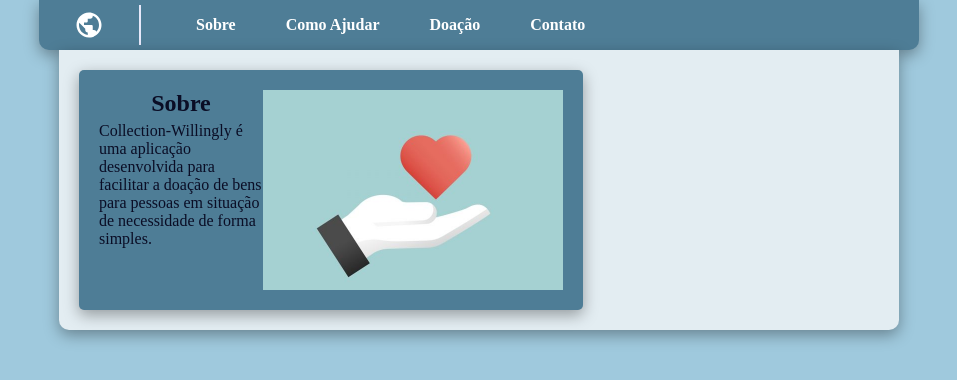
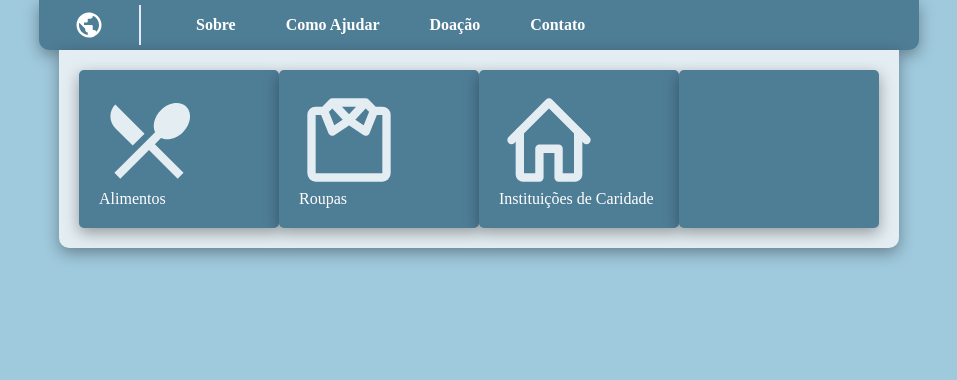
Before and after one commit to M4rc1an0/collection-willingly, a Next.js app: page /home-page in a window 1280 px wide. Shown: the top 380 px of the page, without its empty margins (161-1118 px from the left). Built offline with nearby package versions, Linux system fonts and the light colour scheme.

Commit message:
montagem-primeira-pagina

```diff
--- /dev/null
+++ b/src/assets/icons/Clothes.tsx
@@ -0,0 +1,8 @@
+
+export const Clothes = ({width, stroke}: any) => {
+    return (
+        <svg width={width ? width : "24"} height={width} viewBox="0 0 24 24" fill="none" xmlns="http://www.w3.org/2000/svg">
+            <path d="M21 6V20C21 20.2652 20.8946 20.5196 20.7071 20.7071C20.5196 20.8946 20.2652 21 20 21H4C3.73478 21 3.48043 20.8946 3.29289 20.7071C3.10536 20.5196 3 20.2652 3 20V6C3 5.73478 3.10536 5.48043 3.29289 5.29289C3.48043 5.10536 3.73478 5 4 5H6L8 3H16L18 5H20C20.2652 5 20.5196 5.10536 20.7071 5.29289C20.8946 5.48043 21 5.73478 21 6ZM8 3L12 7.29L16 3H8ZM16 3L12 7.29L16 10L18 5L16 3ZM6 5L8 10L12 7.29L8 3L6 5Z" stroke={stroke ? stroke : "#323232"} stroke-width="2" stroke-linecap="round" stroke-linejoin="round" />
+        </svg>
+    )
+}
--- /dev/null
+++ b/src/assets/icons/Home.tsx
@@ -0,0 +1,10 @@
+
+export const Home = ({width, stroke}: any) => {
+    return (
+        <svg width={width ? width : '24'} height={width} viewBox="0 0 24 24" fill="none" xmlns="http://www.w3.org/2000/svg">
+            <path d="M21 12L12 3L3 12" stroke={stroke ? stroke : "#323232"} stroke-width="2" stroke-linecap="round" stroke-linejoin="round" />
+            <path d="M19 10V20.3C18.9822 20.5027 18.8849 20.69 18.7294 20.8212C18.5739 20.9524 18.3728 21.0166 18.17 21H14.3V14.1H9.7V21H5.83C5.62724 21.0166 5.42614 20.9524 5.27062 20.8212C5.1151 20.69 5.01781 20.5027 5 20.3V10" stroke={stroke ? stroke : "#323232"} stroke-width="2" stroke-linecap="round" stroke-linejoin="round" />
+        </svg>
+
+    )
+}
--- /dev/null
+++ b/src/assets/icons/Snack.tsx
@@ -0,0 +1,8 @@
+export const Snack = ({ width, stroke }: any) => {
+    return (
+        <svg width={width ? width : "24"} height={width} viewBox="0 0 24 24" fill="none" xmlns="http://www.w3.org/2000/svg">
+            <path d="M8.10023 13.34L10.9302 10.51L3.91023 3.50002C2.35023 5.06002 2.35023 7.59002 3.91023 9.16002L8.10023 13.34ZM14.8802 11.53C16.4102 12.24 18.5602 11.74 20.1502 10.15C22.0602 8.24002 22.4302 5.50002 20.9602 4.03002C19.5002 2.57002 16.7602 2.93002 14.8402 4.84002C13.2502 6.43002 12.7502 8.58002 13.4602 10.11L3.70023 19.87L5.11023 21.28L12.0002 14.41L18.8802 21.29L20.2902 19.88L13.4102 13L14.8802 11.53Z" fill={stroke ? stroke : "#323232"} />
+        </svg>
+
+    )
+}
--- a/src/components/informationBox/index.tsx
+++ b/src/components/informationBox/index.tsx
@@ -1,7 +1,7 @@
 import * as S from "./style";
 
 const InformationBox = ({children, width, background}: any) => {
-    return(
+    return (
         <S.Section width={width}>
             <S.BoxParagrafh background={background}>
                 {children}
--- a/src/components/informationBox/style.ts
+++ b/src/components/informationBox/style.ts
@@ -7,7 +7,6 @@ interface PropsSection {
 
 export const Section = styled.div<PropsSection>`
     width: ${props => props.width ? props.width : '100%'};
-    margin: 20px;
     display: flex;
 `
 
@@ -15,6 +14,7 @@ export const BoxParagrafh = styled.div<PropsSection>`
     display: flex;
     width: 100%;
     justify-content: space-between;
+    flex-direction: column;
     padding: 20px;
     border-radius: 5px;
     color: #fff;
--- a/src/pages/home-page/index.tsx
+++ b/src/pages/home-page/index.tsx
@@ -1,6 +1,9 @@
 import React from "react";
 import * as S from "./style";
 import { Header, InformationBox, Title, Input, Button } from "../../components";
+import { Snack } from "../../assets/icons/Snack";
+import { Clothes } from "../../assets/icons/Clothes";
+import { Home } from "../../assets/icons/Home";
 
 export default function homePage() {
 
@@ -9,18 +12,22 @@ export default function homePage() {
             <S.Centralize>
                 <Header />
                 <S.Content>
-                    <InformationBox background="#4E7D96" width='60%'>
-                        <S.BoxParagrafh>
-                            <S.TitleParagrafh>Sobre</S.TitleParagrafh>
-                            <S.Paragrafh>
-                                Collection-Willingly é uma aplicação desenvolvida para facilitar a
-                                doação de bens para pessoas em situação de necessidade de forma simples.
-
-
-                            </S.Paragrafh>
-                        </S.BoxParagrafh>
-                        <S.Img src='./imgDoacao.jpg' />
-                    </InformationBox>
+                    <S.ContentBox>
+                        <InformationBox background="#4E7D96" width="200px">
+                            <Snack width={100} stroke="#E3EDF2"/>
+                            Alimentos
+                        </InformationBox>
+                        <InformationBox background="#4E7D96" width="200px">
+                            <Clothes width={100} stroke="#E3EDF2" />
+                            Roupas
+                        </InformationBox>
+                        <InformationBox background="#4E7D96" width="200px">
+                            <Home width={100} stroke="#E3EDF2"/>
+                            Instituições de Caridade
+                        </InformationBox>
+                        <InformationBox background="#4E7D96" width="200px">
+                        </InformationBox>
+                    </S.ContentBox>
                 </S.Content>
             </S.Centralize>
         </S.ContainerHome>
--- a/src/pages/home-page/style.ts
+++ b/src/pages/home-page/style.ts
@@ -7,17 +7,22 @@ export const ContainerHome = styled.div`
 `
 
 export const Centralize = styled.div`
-    display: flex;
-    flex-direction: column;
-    align-items: center;
     margin: 0 200px;
 `
 export const Content = styled.div`
+    display: flex;
+    padding: 20px;
     margin: 0 20px;
     background-color: #E3EDF2;
     box-shadow: rgba(0, 0, 0, 0.35) 0px 5px 15px;
     border-bottom-left-radius: 10px;
     border-bottom-right-radius: 10px;
+`
+
+export const ContentBox = styled.div`
+    display: flex;
+    width: 100%;
+    justify-content: space-between;
 `
 
 export const BoxParagrafh = styled.div`
```
